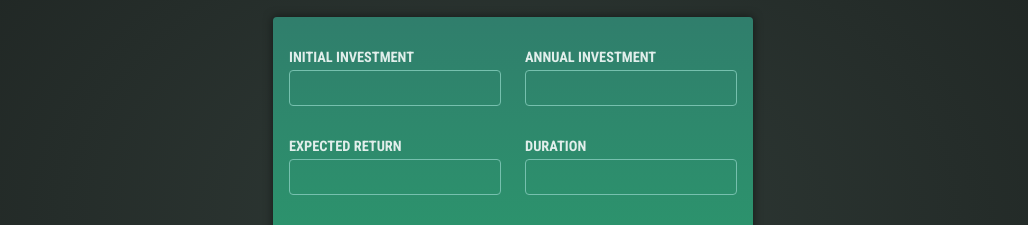
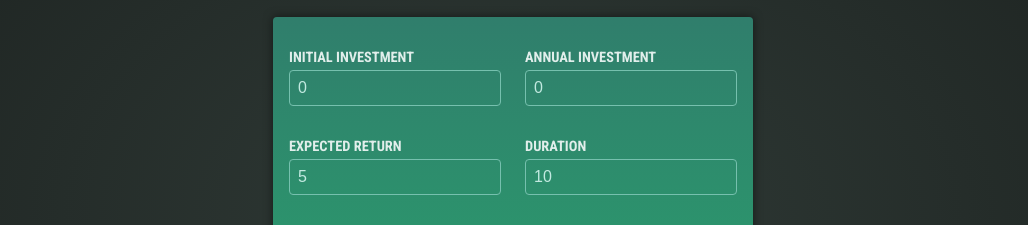
Before and after one commit to Oleg-ru/ng-maximilian-invest-app, an Angular app: page / in a window 1280 px wide. Shown: the part 209-434 px from the top of the page, without its empty margins (127-1155 px from the left). Built offline with nearby package versions, Linux system fonts and the light colour scheme.

Commit message:
feature: add two wau binding for form input

```diff
--- a/src/components/user-input/user-input.html
+++ b/src/components/user-input/user-input.html
@@ -4,13 +4,13 @@
       <label for="initial">
         Initial Investment
       </label>
-      <input id="initial" type="number">
+      <input id="initial" name="initial-investmet" type="number" [(ngModel)]="enteredInitialInvestment">
     </p>
     <p>
       <label for="annual">
         Annual Investment
       </label>
-      <input id="annual" type="number">
+      <input id="annual" name="annual-investment" type="number" [(ngModel)]="enteredAnnualInvestment">
     </p>
   </div>
 
@@ -19,13 +19,13 @@
       <label for="expected">
         Expected Return
       </label>
-      <input id="expected" type="number">
+      <input id="expected" name="expected-investment" type="number" [(ngModel)]="enteredExpectedReturn">
     </p>
     <p>
       <label for="duration">
         Duration
       </label>
-      <input id="duration" type="number">
+      <input id="duration" name="duration" type="number" [(ngModel)]="enteredDuration">
     </p>
   </div>
 
--- a/src/components/user-input/user-input.ts
+++ b/src/components/user-input/user-input.ts
@@ -8,8 +8,10 @@ import { FormsModule } from '@angular/forms';
   styleUrl: './user-input.css',
 })
 export class UserInput {
+  enteredInitialInvestment = '0';
+  enteredAnnualInvestment = '0';
+  enteredExpectedReturn = '5';
+  enteredDuration = '10';
 
-  onSubmit() {
-
-  }
+  onSubmit() {}
 }
```
